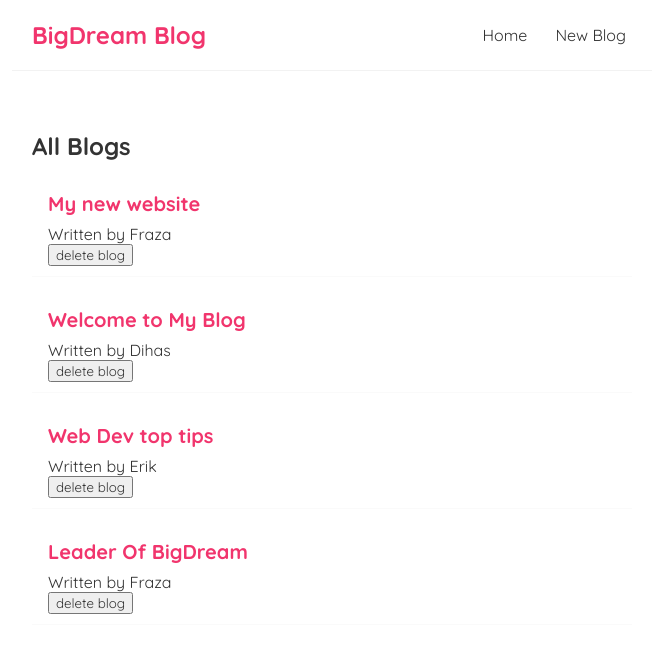
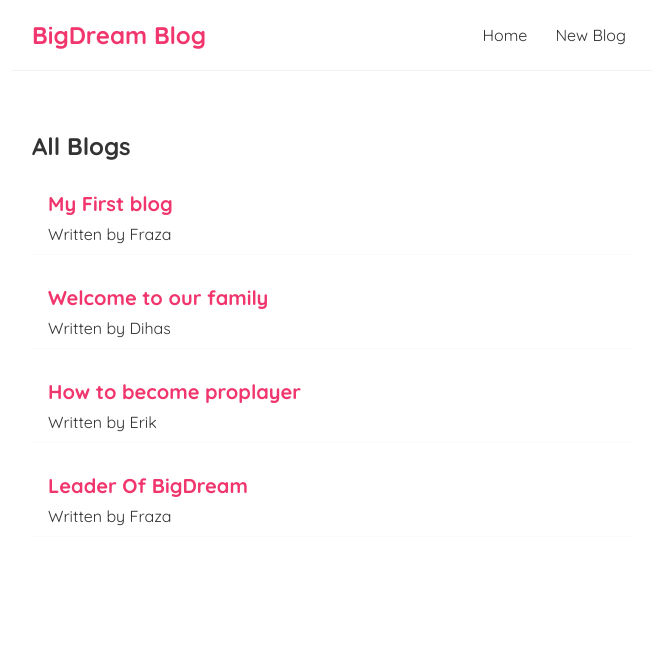
Before and after one commit to FrazaAdityaWiguna/Belajar-React-JS, a React (Create React App) app: page / in a window 1280 px wide. Shown: the top 652 px of the page, without its empty margins (308-964 px from the left). Built offline with nearby package versions, Linux system fonts and the light colour scheme; data requests are answered from the project's data file.

Commit message:
Fetching Data with useEffect

```diff
--- a/src/BlogList.js
+++ b/src/BlogList.js
@@ -3,7 +3,6 @@ import React from 'react';
 const BlogList = (props) => {
   const blogs = props;
   const title = props;
-  const handleDelete = props;
 
   return (
     <div className="blog-list">
@@ -12,12 +11,6 @@ const BlogList = (props) => {
         <div className="blog-preview" key={blog.id}>
           <h2>{blog.title}</h2>
           <p>Written by {blog.author}</p>
-          <button
-            type="button"
-            onClick={() => handleDelete.handleDeleteHome(blog.id)}
-          >
-            delete blog
-          </button>
         </div>
       ))}
     </div>
--- a/src/Home.js
+++ b/src/Home.js
@@ -2,44 +2,20 @@ import React, { useEffect, useState } from 'react';
 import BlogList from './BlogList';
 
 const Home = () => {
-  const [blogs, setBlogs] = useState([
-    { title: 'My new website', body: 'lorem ipsum...', author: 'Fraza', id: 1 },
-    {
-      title: 'Welcome to My Blog',
-      body: 'lorem ipsum...',
-      author: 'Dihas',
-      id: 2,
-    },
-    {
-      title: 'Web Dev top tips',
-      body: 'lorem ipsum...',
-      author: 'Erik',
-      id: 3,
-    },
-    {
-      title: 'Leader Of BigDream',
-      body: 'lorem ipsum...',
-      author: 'Fraza',
-      id: 4,
-    },
-  ]);
-
-  const handleDelete = (id) => {
-    const newBlogs = blogs.filter((blog) => blog.id !== id);
-    setBlogs(newBlogs);
-  };
+  const [blogs, setBlogs] = useState(null);
 
   useEffect(() => {
-    console.log('use Effect ran');
+    fetch('http://localhost:8000/blogs')
+      .then((response) => response.json())
+      .then((data) => {
+        console.log(data);
+        setBlogs(data);
+      });
   }, []);
 
   return (
     <div className="home">
-      <BlogList
-        blogsHome={blogs}
-        title="All Blogs"
-        handleDeleteHome={handleDelete}
-      />
+      {blogs && <BlogList blogsHome={blogs} title="All Blogs" />}
     </div>
   );
 };
```
